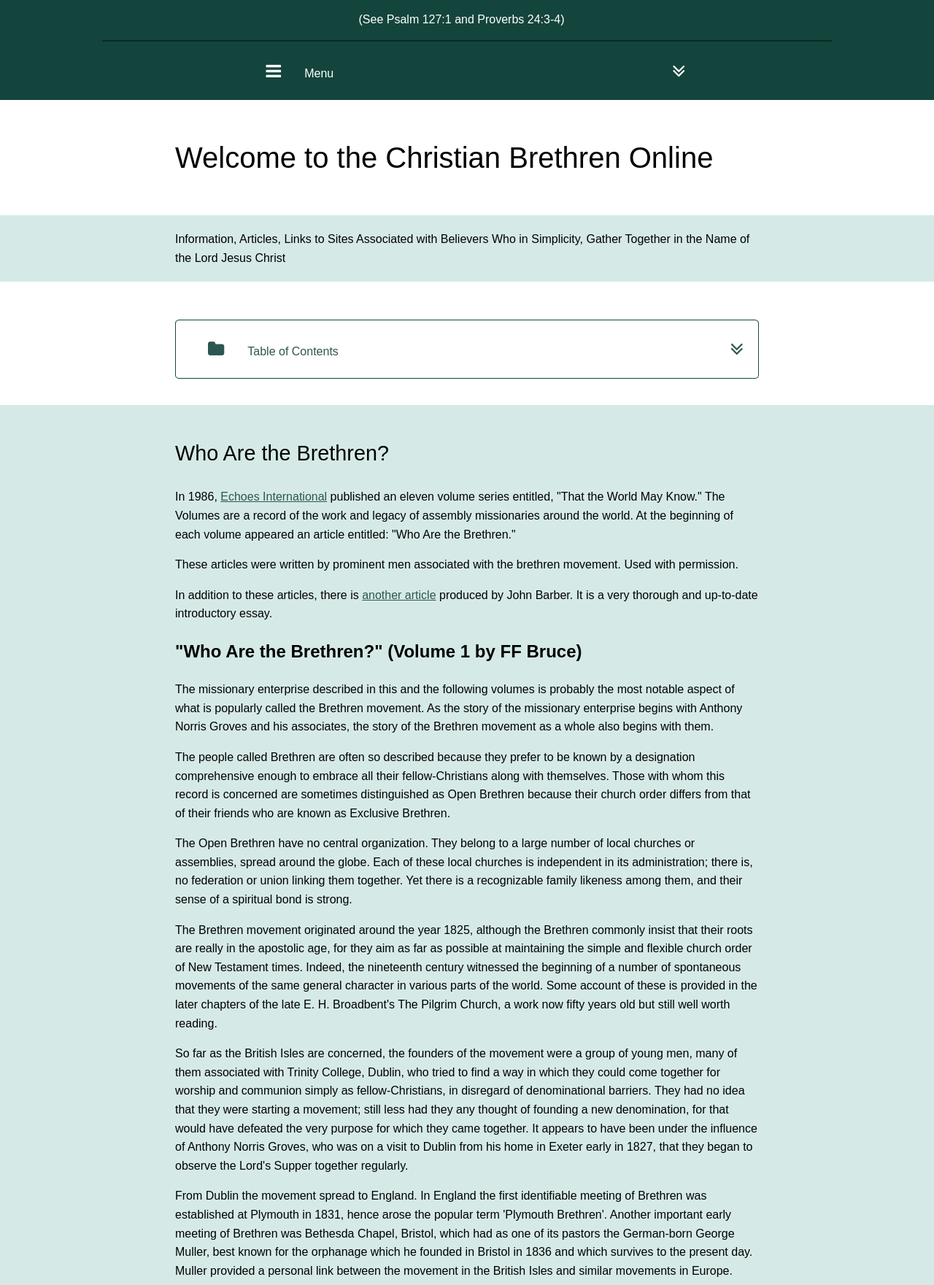
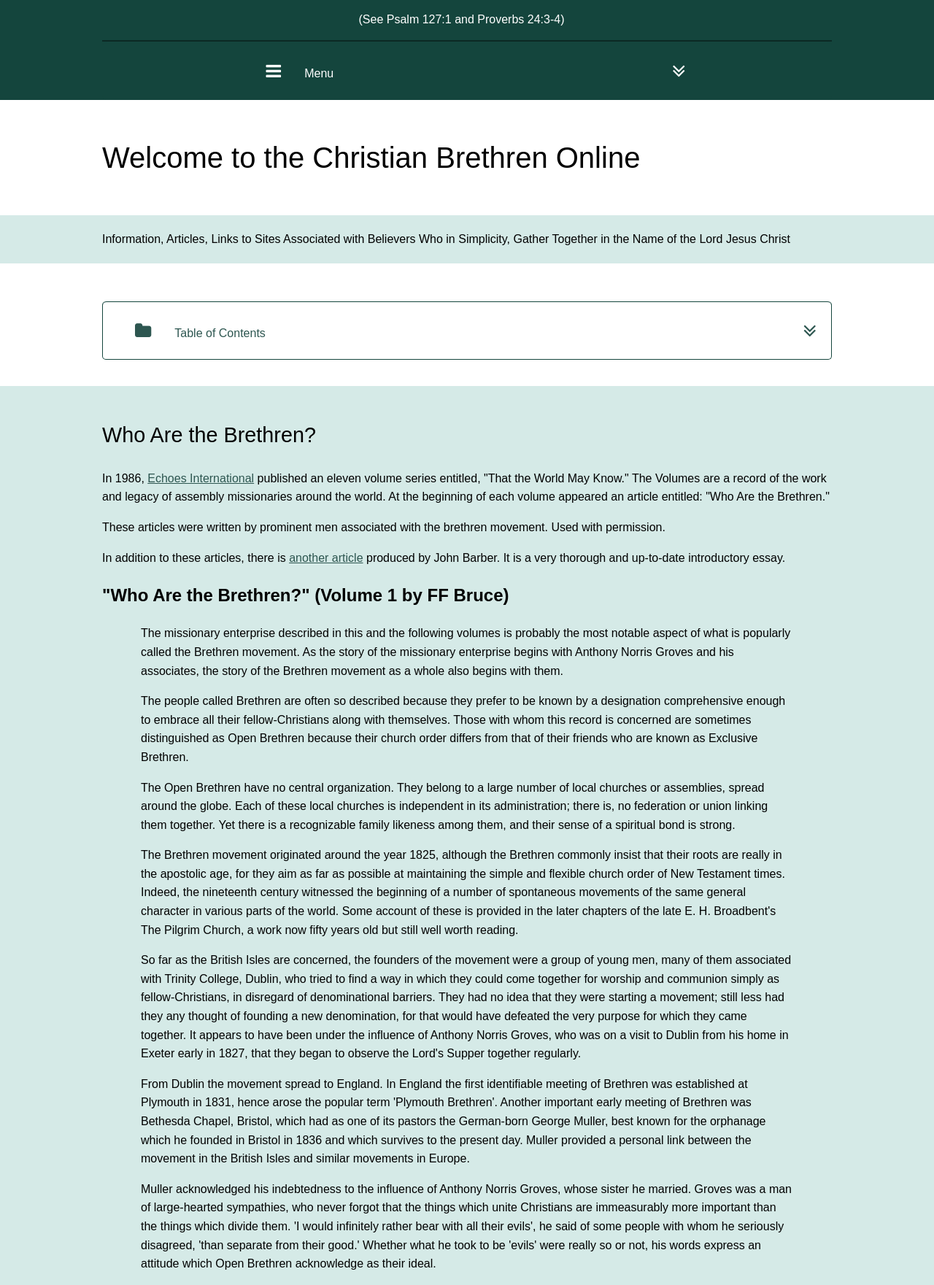
Before and after one commit to Elliot-TS/Believershome, a PHP site: page /christian-resources.php in a window 1280 px wide. Shown: the part 246-2007 px from the top of the page at 73% size. Run offline with PHP 8.4, Linux system fonts and the light colour scheme; some libraries are stand-ins or nearby versions.

Commit message:
Indented class="closeable" to make room for second-level (+) buttons

```diff
--- a/main.css
+++ b/main.css
@@ -15,12 +15,15 @@ main {
     width: 100%;
     margin: auto;
 }
+
     main > * {
-        padding: 20px calc(50vw - 400px) 20px calc(50vw - 400px);
+        padding: 20px calc(50vw - 500px) 20px calc(50vw - 500px);
     }
+
         main > *:nth-child(even) {
             background-color: #D5EAE7;
         }
+
 
 h1 {
     font-weight: lighter;
@@ -38,14 +41,17 @@ header {
     padding: 20px 0px 0px 0px;
     text-align: center;
 }
+
     header h1, header h2, header p {
         margin-top: 20px;
         padding: 0 15px 15px 0;
     }
+
     header * {
         max-width: 1000px;
         margin: auto;
     }
+
     header h1 {
         color: #FFF;
         margin-bottom: 20px;
@@ -53,31 +59,38 @@ header {
         font-size: 4.6rem;
         line-height: 1;
     }
+
     header a.rtBibleRef {
         color: #FFF !important;
     }
+
     header nav {
         border-top: 2px solid #0C2924;
         width: 100%;
     }
+
         header nav * {
             color: white;
             background: rgba(0,0,0,0) !important;
         }
+
         header nav a {
             text-align: left;
             padding-left: 20% !important;
             padding-right: 20% !important;
         }
+
             header nav a:before {
                 content: "\f08e" !important;
                 margin-right: 2rem;
                 font-size: 1.5rem;
                 font-family: FontAwesome;
             }
+
         header nav ul.accordion > li > a:before {
             content: "\f0c9" !important;
         }
+
         header nav ul.accordion ul li a {
             border-top: 1px solid #0C2924 !important;
         }
@@ -89,6 +102,7 @@ article h1 {
 .links {
     margin: auto;
 }
+
     .links a {
         background: #5C98B5;
         color: #FFF;
@@ -100,18 +114,22 @@ article h1 {
         font-size: 1.5rem;
         text-decoration: none;
     }
+
         .links a:nth-child(even) {
-            background : #3D7068;
+            background: #3D7068;
         }
+
         .links a:first-of-type {
             border-top: 4px solid #14453D;
             border-top-left-radius: 10px;
             border-top-right-radius: 10px;
         }
+
         .links a:last-of-type {
             border-bottom-left-radius: 10px;
             border-bottom-right-radius: 10px
         }
+
 .opencloseBtn {
     background-color: #14453D;
     color: white;
@@ -125,8 +143,14 @@ article h1 {
     font-size: 1.5rem;
     text-align: center;
 }
+
     .opencloseBtn.square {
         border-radius: 0;
+    }
+
+.closeable {
+    padding-left: 53px !important;
+    padding-right: 53px !important;
 }
 
 form {
@@ -134,6 +158,7 @@ form {
     width: 60%;
     padding: 20px;
 }
+
     form input, form textarea {
         background: #D5EAE7;
         color: #14453D;
@@ -147,18 +172,22 @@ form {
         padding: 5px 15px;
         font-size: 1.5rem;
     }
+
     form label {
         font-size: 1.6rem !important;
     }
+
     form input:focus, textarea:focus {
-        border : 1px solid #3DFAFF;
+        border: 1px solid #3DFAFF;
     }
+
     form textarea {
         height: 100px;
         min-height: 75px;
         resize: vertical;
         white-space: pre-wrap;
     }
+
     form input[type="submit"] {
         background: #14453D;
         color: white;
@@ -174,6 +203,7 @@ form {
     margin: 40px 0 10px 0;
     text-align: center;
 }
+
 .goToTop {
     background: none;
     color: #14453D;
@@ -187,8 +217,9 @@ form {
     opacity: 0.6;
     font-family: FontAwesome;
 }
+
     .goToTop.show {
-    display:  block;
+        display: block;
     }
 
 .downloadBtn {
@@ -200,6 +231,7 @@ form {
     padding: 20px;
     margin-top: 0;
 }
+
     .downloadBtn:before {
         content: "\f0ed";
         margin-right: 2rem;
@@ -211,17 +243,21 @@ table {
     width: 100%;
     border-collapse: collapse;
 }
+
     table td, table th {
         padding: 20px;
         margin: 0;
         border: 1px solid black;
     }
+
     table thead th {
         background-color: #D5EAE7;
     }
+
     table tr:nth-child(odd) {
         background-color: white;
     }
+
     table tr:nth-child(even) {
         background-color: #D5EAE7;
     }
@@ -229,24 +265,28 @@ table {
 .caution:not(.keep) {
     background-color: #E8D661 !important;
 }
+
 .warning:not(.keep) {
     background: #441313 !important;
 }
 
 
-@media only screen and (max-width:920px) {
+@media only screen and (max-width:1100px) {
     main > * {
         padding: 20px 60px;
     }
 }
+
 @media only screen and (max-width:650px) {
 
     h1 {
         font-size: 1.7rem;
     }
+
     header h1 {
         font-size: 3rem;
     }
+
     header h2 {
         font-size: 1.3rem;
     }
@@ -269,11 +309,13 @@ table {
         font-size: 1rem !important;
         padding-left: 5px !important;
     }
+
         .accordion a:before {
             font-size: 1.3rem !important;
             margin: 0;
             margin-right: 10px !important;
         }
+
         .accordion a:after {
             font-size: 1.3rem !important;
             margin: 0 !important;
@@ -284,6 +326,7 @@ table {
         padding-left: 10px;
         padding-right: 10px;
     }
+
     form {
         width: 100%;
     }
```
Lines whose indentation alone changed are shown as unchanged.
